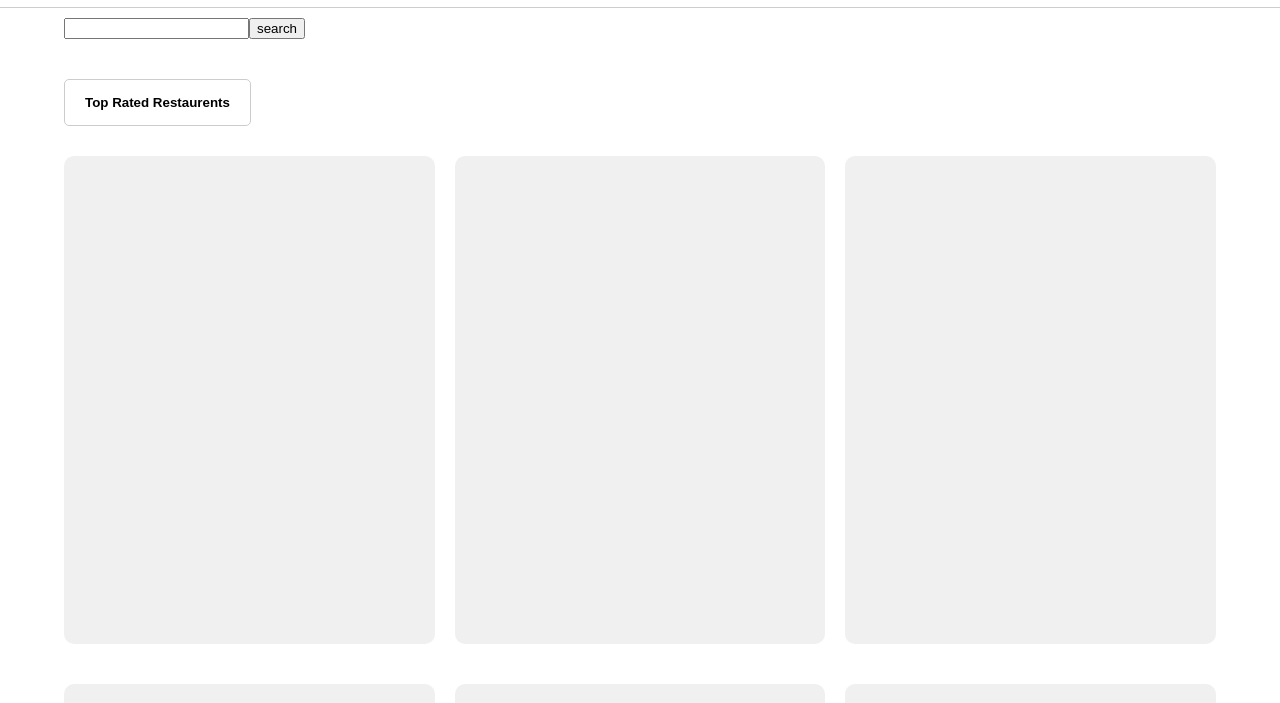
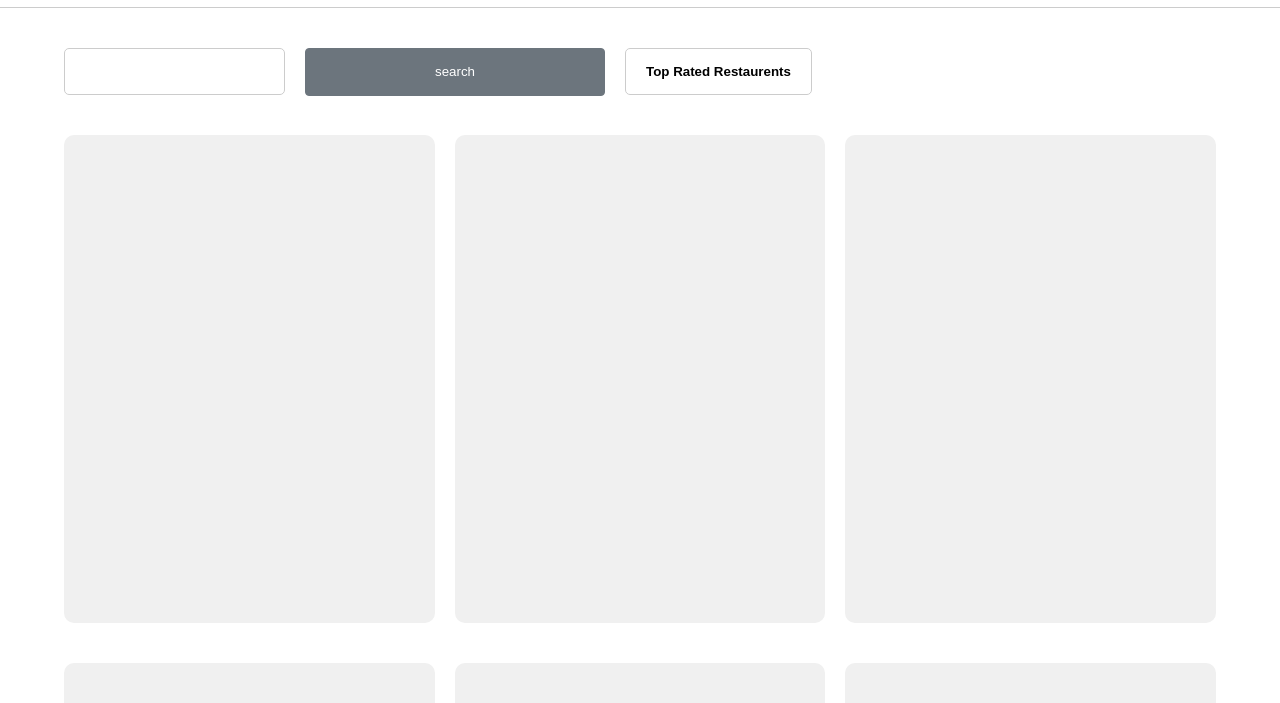
Before and after one commit to bhargavgopal-lanke/React-New, a React app: page / in a window 1280 px wide. Shown: the part 97-800 px from the top of the page. Built offline with nearby package versions, Linux system fonts and the light colour scheme; no server answers.

Commit message:
search btn css is done.

```diff
--- a/App.css
+++ b/App.css
@@ -136,3 +136,43 @@ p {
   padding-bottom: 10px;
   line-height: 20px;
 }
+
+.filter,
+.search {
+  display: flex;
+  gap: 20px;
+  align-items: center;
+  flex-wrap: wrap;
+}
+
+.form-control {
+  margin: 30px 0;
+  padding: 15px 20px;
+  border-radius: 5px;
+  border: 1px solid #ccc;
+  background-color: #fff;
+  cursor: pointer;
+  font-weight: bold;
+}
+
+.btn {
+  display: inline-block;
+  font-weight: 400;
+  line-height: 1.5;
+  color: #212529;
+  text-align: center;
+  text-decoration: none;
+  cursor: pointer;
+  border: 1px solid transparent;
+  border-radius: 0.25rem;
+  transition: color 0.15s ease-in-out, background-color 0.15s ease-in-out,
+    border-color 0.15s ease-in-out, box-shadow 0.15s ease-in-out;
+}
+
+.btn-secondary {
+  color: #fff;
+  background-color: #6c757d;
+  border-color: #6c757d;
+  min-width: 300px;
+  height: 48px;
+}
--- a/src/components/Body.jsx
+++ b/src/components/Body.jsx
@@ -27,7 +27,9 @@ const BodyRes = () => {
       <div className="filter">
         <div className="search">
           <input type="text" className="search-box form-control" />
-          <button type="button">search</button>
+          <button type="button" className="btn btn-secondary">
+            search
+          </button>
         </div>
         <button
           className="filter-btn"
```
